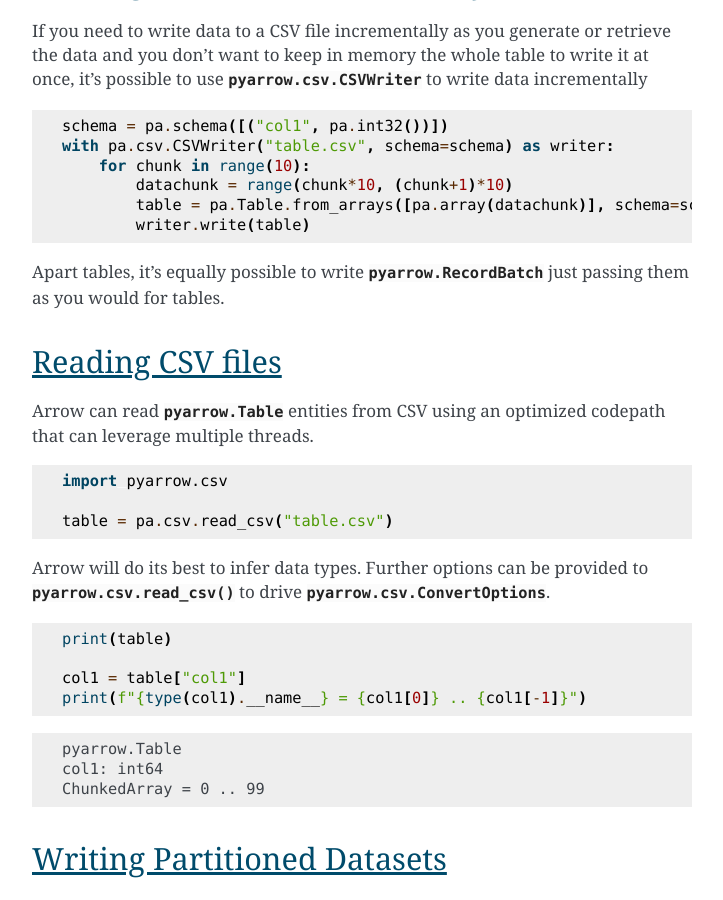
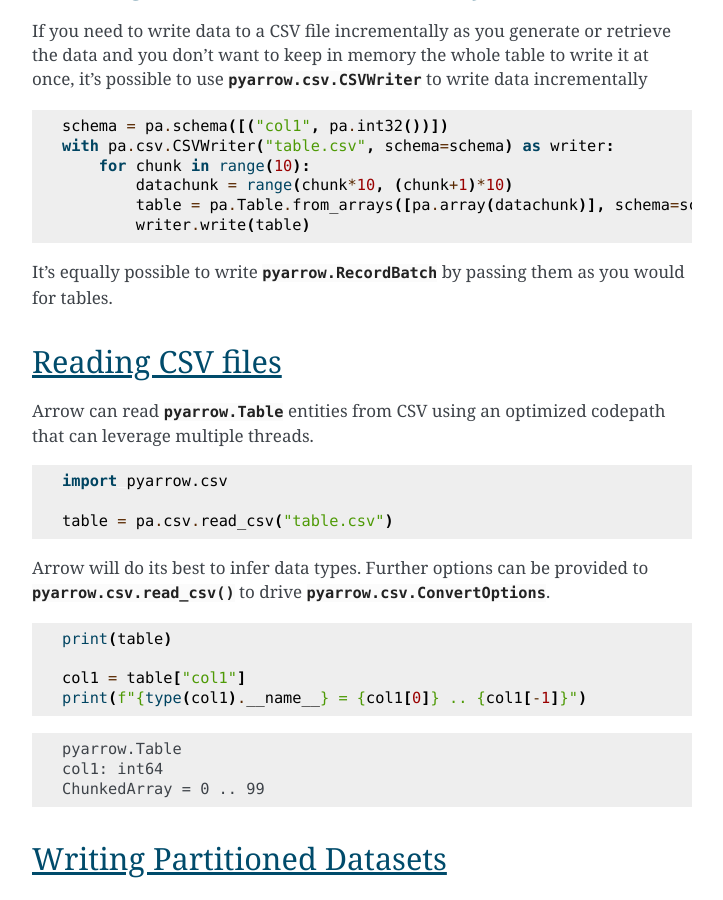
Before and after one commit to apache/arrow-cookbook, a Sphinx documentation site: the page built from python/source/io.rst, in a window 1280 px wide and 900 px high, scrolled down 3733 px. Shown: the whole window, without its empty margins (388-1111 px from the left). Built offline with Sphinx 7.4.7, drawn with Linux system fonts in a browser that asks for light colours.

Commit message:
Update python/source/io.rst
Co-authored-by: Weston Pace <weston.pace@gmail.com>

```diff
--- a/python/source/io.rst
+++ b/python/source/io.rst
@@ -205,8 +205,8 @@ in memory the whole table to write it at once, it's possible to use
             table = pa.Table.from_arrays([pa.array(datachunk)], schema=schema)
             writer.write(table)
 
-Apart tables, it's equally possible to write :class:`pyarrow.RecordBatch`
-just passing them as you would for tables.
+It's equally possible to write :class:`pyarrow.RecordBatch`
+by passing them as you would for tables.
 
 Reading CSV files
 =================
```
